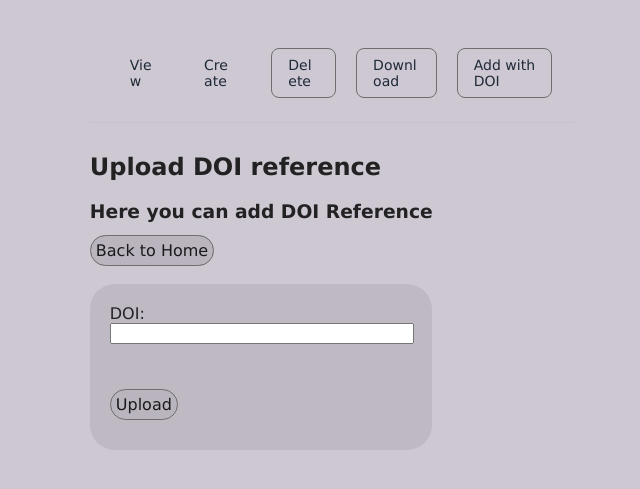
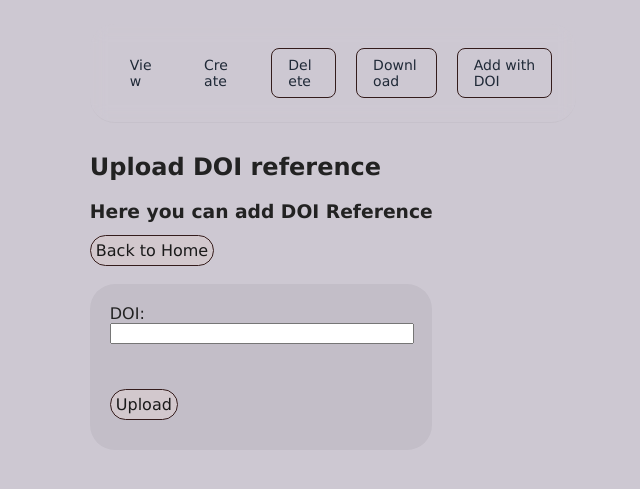
Before and after one commit to imsyc75/YVVLE, a Flask app: page /doi in a window 1280 px wide. Shown: the top 489 px of the page, without its empty margins (307-947 px from the left). Run offline with Flask 3, Linux system fonts and the light colour scheme.

Commit message:
Some styling and color tweaks, fixed some missing spaces

```diff
--- a/src/static/styles/navbar.css
+++ b/src/static/styles/navbar.css
@@ -9,6 +9,7 @@
     position: sticky;
     top: 0;
     z-index: 1000;
+    border-radius: 25px;
 }
 
 .nav-container {
@@ -54,7 +55,7 @@
     top: calc(100% + 2px);
     left: 0;
     min-width: 200px;
-    background-color: rgba(255, 255, 255, 0.6);
+    background-color: rgba(180, 175, 185, 0.6);
     border-radius: 12px;
     box-shadow: 0 4px 6px rgba(0, 0, 0, 0.02),
                 0 10px 25px rgba(0, 0, 0, 0.05);
--- a/src/static/styles/style.css
+++ b/src/static/styles/style.css
@@ -20,11 +20,11 @@ button,
 input[type="submit"] {
   color: rgb(26, 26, 26);
   border: none;
-  background: rgb(185, 180, 190);
+  background: rgb(210, 200, 205);
   font-family: 'Verdana', monospace;
   font-size: 1em;
   border-radius: 25px;
-  border: 1px solid rgb(110, 110, 110);
+  border: 1px solid rgb(52, 28, 28);
   ;
   padding: 5px;
   text-decoration: none;
@@ -35,25 +35,25 @@ input[type="submit"] {
 a:hover,
 button:hover,
 input[type="submit"]:hover {
-  background: rgb(175, 170, 180);
+  background: rgb(170, 160, 165);
   color: white;
 }
 
 form {
   grid-row-gap: .3em;
   border-radius: 25px;
-  background: rgb(190, 185, 195);
-  ;
+  background-color: rgb(195, 190, 200);
   padding: 20px;
   margin: 8px 0;
   box-sizing: border-box;
-  min-width: 38%;
+  min-width: 50%;
   display: inline-block
 }
 
 input[type="text"] {
   display: inline-block;
   width: 98%;
+  overflow: scroll;
 }
 
 ul {
@@ -106,9 +106,9 @@ hr.rounded {
 }
 
 .alert {
+  border-radius: 25px;
   padding: 15px;
-  background-color: #f4e436; /* Yellow */
-  color: rgb(235, 7, 7);
+  background-color: rgb(185, 139, 139); /* Yellow */
   margin-bottom: 1px;
 }
 
--- a/src/templates/review_doi.html
+++ b/src/templates/review_doi.html
@@ -9,6 +9,7 @@ Review DOI reference
 <div>
   <a href="/">Back to Home</a>
 </div>
+<br>
 <div>
   <a href="/doi">Change DOI</a>
 </div>
```
Also changed, not shown: src/templates/edit_article.html (+5 -5 lines), src/templates/edit_book.html (+5 -5 lines), src/templates/edit_inproceedings.html (+5 -5 lines).
